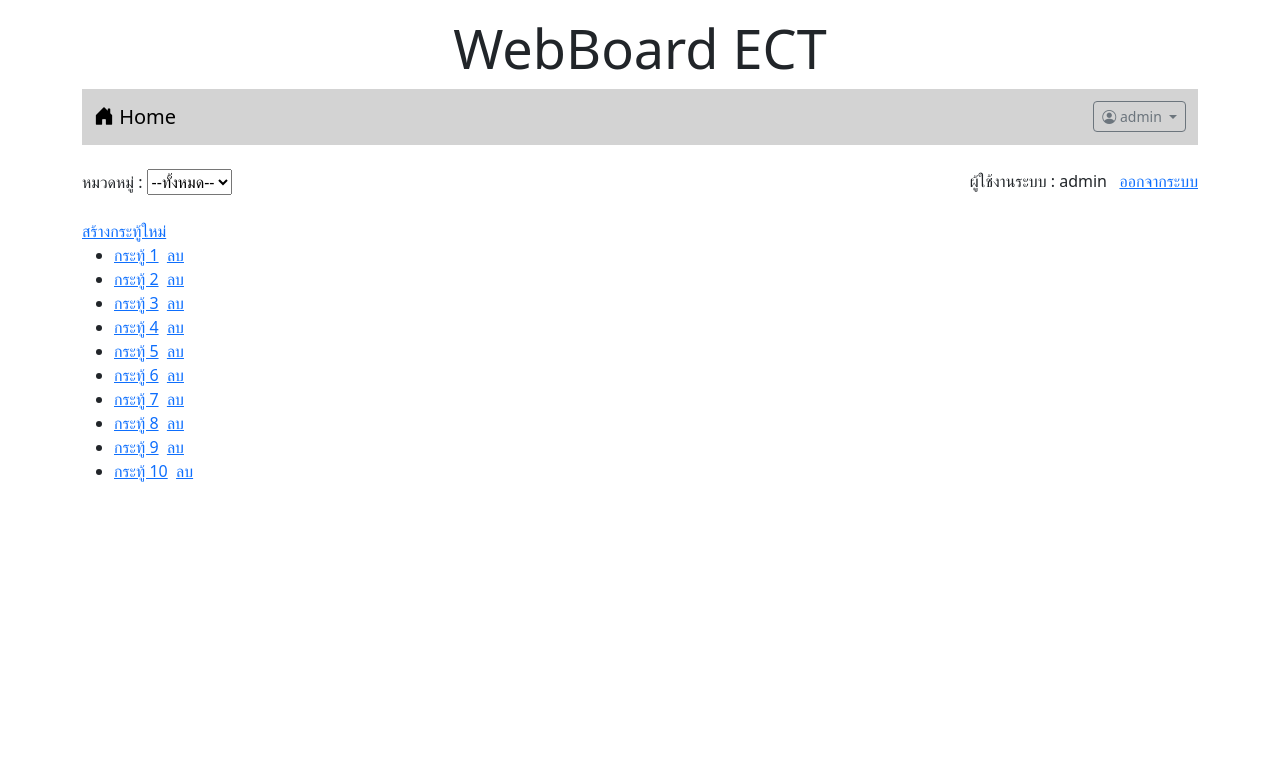
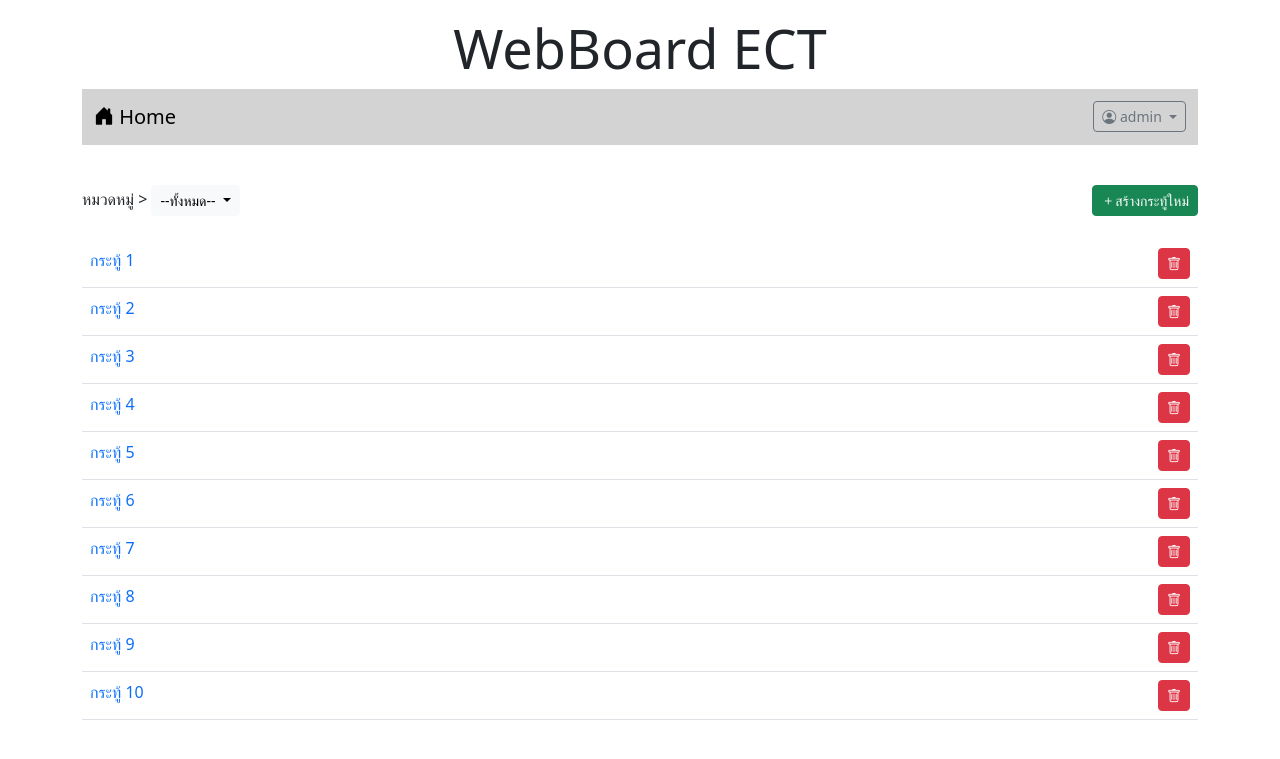
Before and after one commit to Phakkhanan09/Weboard_ECT_1, a PHP site: page /index.php in a window 1280 px wide. Shown: the top 759 px of the page. Run offline with PHP 8.4, Linux system fonts and the light colour scheme; the visitor is signed in with stand-in values (Sample User, id 1).

Commit message:
update_index
update_index

```diff
--- a/index.php
+++ b/index.php
@@ -37,36 +37,39 @@
     </div>
 </nav>
 <br>
-    <form>
-        หมวดหมู่ :
-        <select>
-            <option value="all">--ทั้งหมด--</option>
-            <option value="general">เรื่องทั้งไป</option>
-            <option value="study">เรื่องเรียน</option>
-        </select>
-        <?php
-            if (!isset($_SESSION['id'])){
-        echo "<a href=login.php style='float: right';>เข้าสู่ระบบ</a>";
-            }else{
-        echo "<div style='float:right'>
-                ผู้ใช้งานระบบ : $_SESSION[username]&nbsp;&nbsp;
-                <a href=logout.php>ออกจากระบบ</a>
-            </div><br>
-                <a href=newpost.php><br>สร้างกระทู้ใหม่</a>";
+<div class="mt-3 d-flex justify-content-between" >
+    <div>
+
+        <label>หมวดหมู่</label>
+    <span class="dropdown">>
+  <button class="btn btn-light  btn-sm dropdown-toggle" type="button" data-bs-toggle="dropdown" aria-expanded="false">
+    --ทั้งหมด--
+  </button>
+  <ul class="dropdown-menu">
+    <li><a class="dropdown-item" href="#">ทั้งหมด</a></li>
+    <li><a class="dropdown-item" href="#">เรื่องเรียน</a></li>
+    <li><a class="dropdown-item" href="#">เรื่องทั่วไป</a></li>
+  </ul>
+</span>
+
+    </div>
+    <?php if(isset($_SESSION['id'])) { ?>
+        <div><a href="newpost.php" class="btn btn-success btn-sm"> <i class="bi bi-plus"></i>สร้างกระทู้ใหม่ </a></div>
+    <?php  } ?>
+</div>
+    <table class="table teble-striped mt-4">
+    <?php
+        for($i=1;$i<=10;$i++){
+            echo "<tr><td class=' d-flex justify-content-between'><a href = post.php?id=$i style=text-decoration:none>กระทู้ $i</a>";
+            if(isset($_SESSION['id']) && $_SESSION['role']=='a'){
+                echo "&nbsp;&nbsp;<a href=delete.php?id=$i
+                class='btn btn-danger btn-sm'><i class='bi bi-trash'></i></a>";
             }
-        ?>
-    </form>
-    <ul>
-        <?php
-        for($i=1;$i<=10;$i++){
-            echo "<li><a href = post.php?id=$i>กระทู้ $i</a>";
-            if(isset($_SESSION['id']) && $_SESSION['role']=='a'){
-                echo "&nbsp;&nbsp;<a href=delete.php?id=$i>ลบ</a>";
-            }
-            echo "</li>";
+            echo "</tr></td>";
         }
         ?>
-    </ul>
+    </table>
+
     </div>
 </body>
 </html>
```
